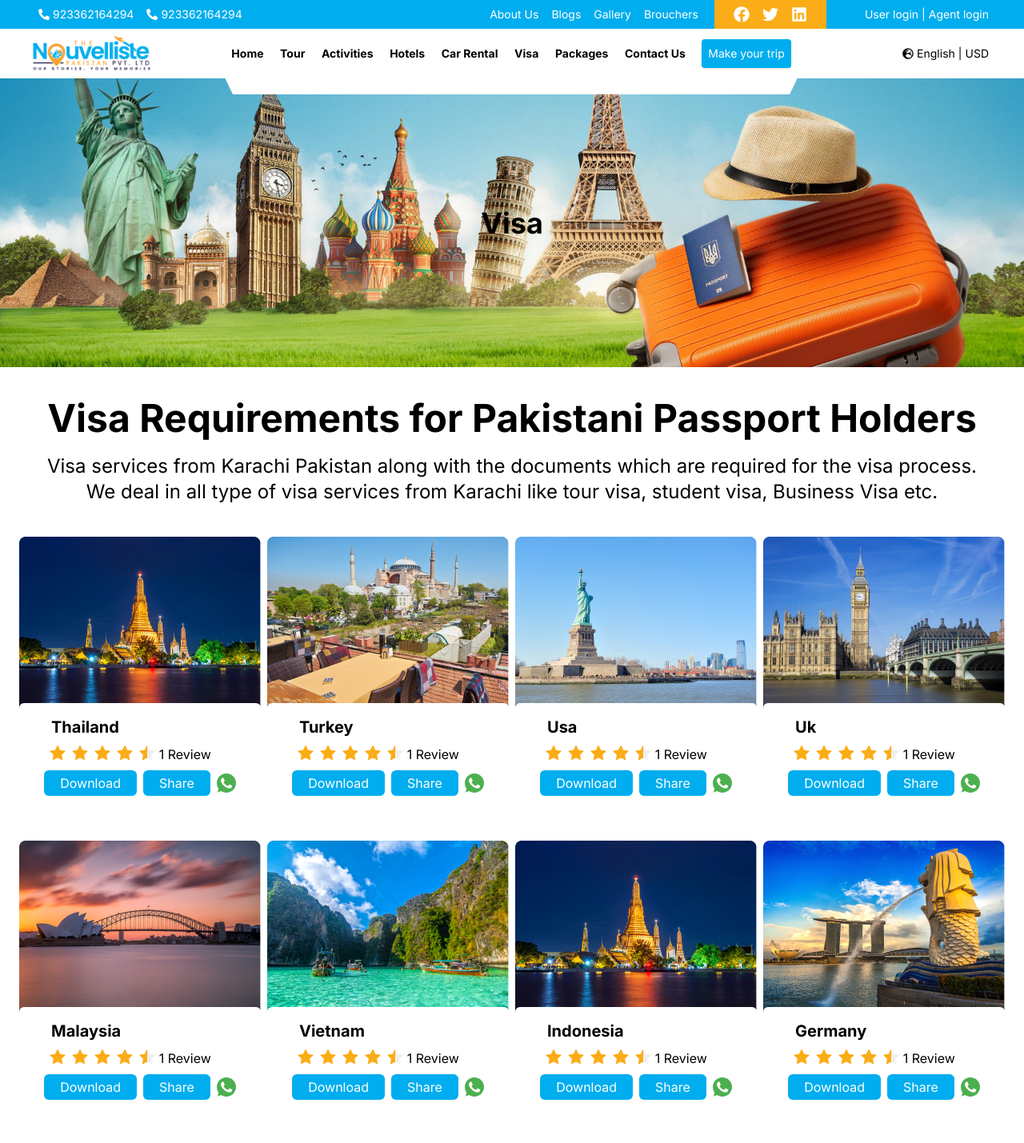
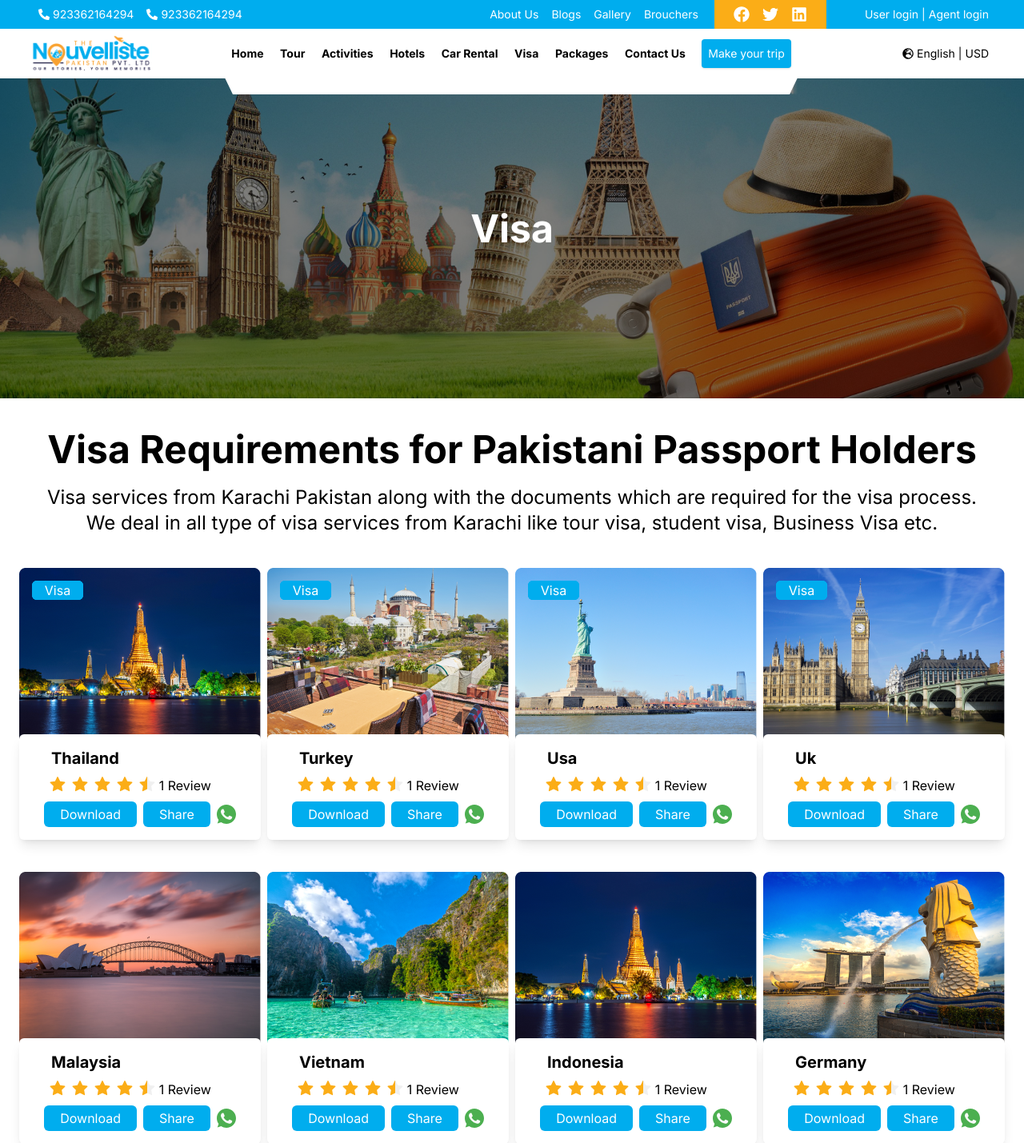
Before and after one commit to macworldgithub/TNP-Next, a Next.js app: page /pages/visa in a window 1280 px wide. Shown: the top 1429 px of the page at 80% size. Built offline with nearby package versions, Linux system fonts and the light colour scheme.

Commit message:
add background image

```diff
--- a/app/pages/visa/CountryCard.tsx
+++ b/app/pages/visa/CountryCard.tsx
@@ -5,14 +5,15 @@ import Rating from "../customerreview/rating";
 
 export default function CountryCard() {
   return (
-    <div className="flex items-center justify-center gap-x-2 gap-y-8 flex-wrap max-w-[1440px]">
+    <div className="flex items-center relative justify-center gap-x-2 gap-y-8 flex-wrap max-w-[1440px]">
       {countryDetailsArray.map((e) => {
         return (
           <div>
             <div>
               <Image src={e.image} alt="image not found" />
             </div>
-            <div className="bg-white rounded-md py-4 relative -top-2">
+            <div className=" bg-primary text-white w-16 top-4 px-2 rounded-md ml-4 absolute">Visa</div>
+            <div className="bg-white rounded-md shadow-lg py-4 relative -top-2">
               <div>
                 <h2 className=" text-left px-10 font-bold text-xl">{e.name}</h2>
                 <p className="mr-6 p-2">
--- a/app/pages/visa/page.tsx
+++ b/app/pages/visa/page.tsx
@@ -1,22 +1,22 @@
 import Image from "next/image";
 import Visa_Banner from "../../../assets/visa/Domestics 1.png";
 import CountryCard from "./CountryCard";
+import HeroBanner from "@/components/Common/HeroBanner";
 
 export default function Visa() {
   return (
     <div>
-      <div className="flex items-center bg-[#C4C4C4] justify-center">
-        <h2 className=" absolute font-bold text-4xl">Visa</h2>
-        <Image className="w-full object-contain" src={Visa_Banner} alt="" />
-      </div>
+      <HeroBanner UpcommingImage={Visa_Banner} Heading="Visa" Subheading="" />
       <div className="text-center mt-10 mb-20 flex justify-center items-center flex-col">
         <h2 className=" font-bold text-xl lg:text-2xl xl:text-5xl">
           Visa Requirements for Pakistani Passport Holders
         </h2>
-        <p className="pt-5 pb-10 md:px-10 text-md xl:text-2xl">
+        <p className="pt-5 pb-10 px-4 md:px-10 text-md xl:text-2xl">
           Visa services from Karachi Pakistan along with the documents which are
-          required for the visa process.<br/>We deal in all type of visa services
-          from Karachi like tour visa, student visa, Business Visa etc.
+          required for the visa process.
+          <br />
+          We deal in all type of visa services from Karachi like tour visa,
+          student visa, Business Visa etc.
         </p>
         <CountryCard />
       </div>
```
